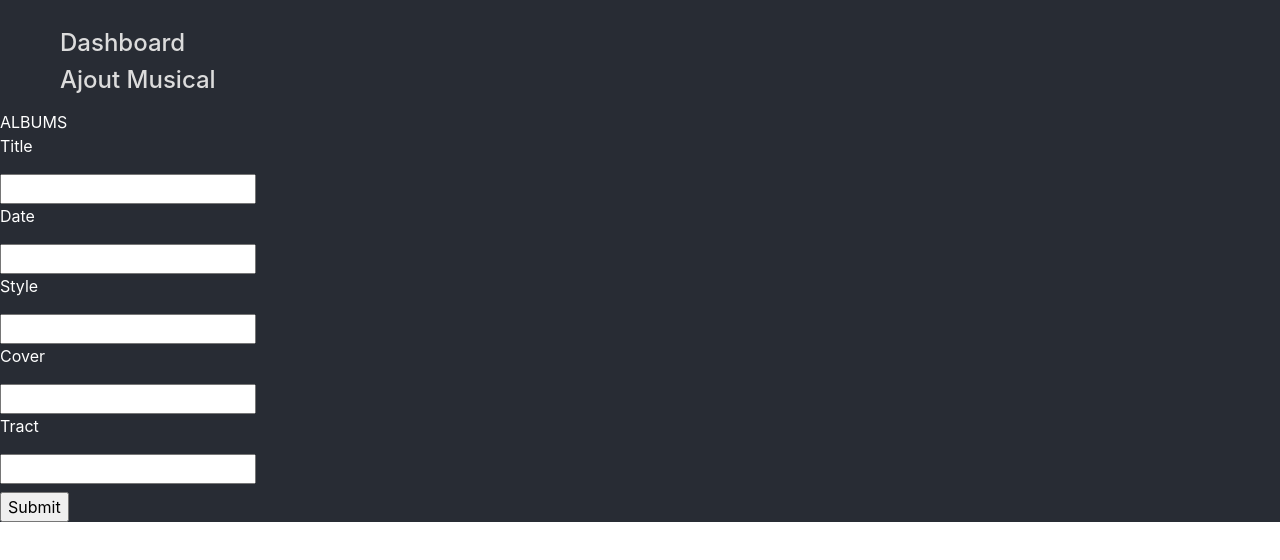
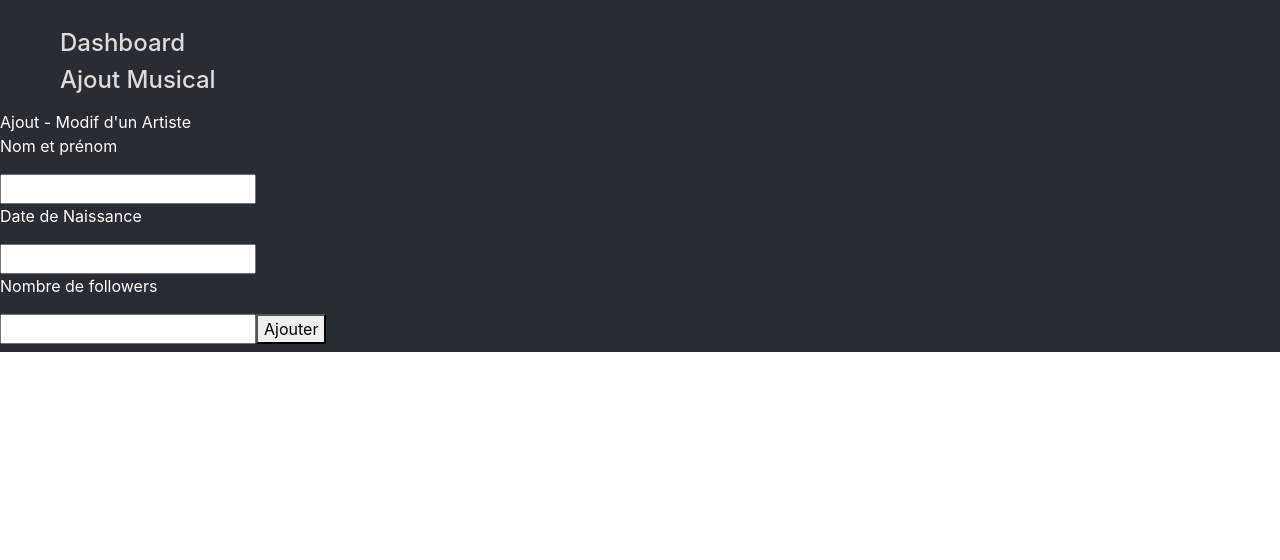
Before and after one commit to AurelienUltime/front_end, a React (Create React App) app: page /formulaire in a window 1280 px wide. Shown: the top 560 px of the page. Built offline with nearby package versions, Linux system fonts and the light colour scheme.

Commit message:
front maj deux graph à jour + formulaire

```diff
--- a/package.json
+++ b/package.json
@@ -6,6 +6,7 @@
     "axios": "^0.18.0",
     "bootstrap": "^4.3.1",
     "chart.js": "^2.7.3",
+    "d3-scale-chromatic": "^1.3.3",
     "lodash": "^4.17.11",
     "react": "^16.8.4",
     "react-chartjs": "^1.2.0",
--- a/src/App.js
+++ b/src/App.js
@@ -1,13 +1,13 @@
 import React, { Component } from 'react';
 import './App.css';
 import {Button, Container, Row, Col} from 'reactstrap';
-import Chart from './components/Chart';
-import Chart2 from './components/Chart2';
+
 import Chart3 from './components/Chart3';
 import CompareLine from './components/CompareLine';
 import Graph from './components/Graph';
 import GraphPie from './components/GraphPie';
 import Gallery from './components/Gallery';
+import BarChart2 from './components/BarChart';
 
 import Form from './components/form/Form';
 import PieChartNouv from './components/PieChartNouv';
@@ -52,7 +52,7 @@ function Dashboard() {
           <Graph/>
         </Col>
         <Col sm="6">
-          <GraphPie/>
+         <BarChart2/>
         </Col>
 
   </Row>
--- /dev/null
+++ b/src/components/BarChart.js
@@ -0,0 +1,95 @@
+import React, { PureComponent } from 'react';
+import PropTypes from 'prop-types';
+import {
+  BarChart, Bar, Cell, XAxis, YAxis, CartesianGrid, Tooltip, Legend,
+} from 'recharts';
+import { scaleOrdinal } from 'd3-scale';
+import { schemeCategory10 } from 'd3-scale-chromatic';
+import _ from 'lodash';
+import Axios from 'axios';
+
+const colors = scaleOrdinal(schemeCategory10).range();
+
+/*const data = [
+  {
+    name: 'Page A', uv: 4000, female: 2400, male: 2400,
+  },
+  {
+    name: 'Page B', uv: 3000, female: 1398, male: 2210,
+  },
+  {
+    name: 'Page C', uv: 2000, female: 9800, male: 2290,
+  },
+  {
+    name: 'Page D', uv: 2780, female: 3908, male: 2000,
+  },
+  {
+    name: 'Page E', uv: 1890, female: 4800, male: 2181,
+  },
+  {
+    name: 'Page F', uv: 2390, female: 3800, male: 2500,
+  },
+  {
+    name: 'Page G', uv: 3490, female: 4300, male: 2100,
+  },
+];
+*/
+const getPath = (x, y, width, height) => `M${x},${y + height}
+          C${x + width / 3},${y + height} ${x + width / 2},${y + height / 3} ${x + width / 2}, ${y}
+          C${x + width / 2},${y + height / 3} ${x + 2 * width / 3},${y + height} ${x + width}, ${y + height}
+          Z`;
+
+const TriangleBar = (props) => {
+  const {
+    fill, x, y, width, height,
+  } = props;
+
+  return <path d={getPath(x, y, width, height)} stroke="none" fill={fill} />;
+};
+
+TriangleBar.propTypes = {
+  fill: PropTypes.string,
+  x: PropTypes.number,
+  y: PropTypes.number,
+  width: PropTypes.number,
+  height: PropTypes.number,
+};
+
+export default class BarChart2 extends PureComponent {
+  static jsfiddleUrl = 'https://jsfiddle.net/alidingling/rnywhbu8/';
+
+  state = {
+      artistsFollowers: []
+  }
+  componentDidMount() {
+    Axios.get('http://localhost:3000/artists/followers')
+    .then(res => {
+        const artistsFollowers = res.data;
+        this.setState({artistsFollowers});
+    })
+}
+
+  render() {
+    return (
+      <BarChart
+        width={500}
+        height={300}
+        data={this.state.artistsFollowers}
+        margin={{
+          top: 20, right: 30, left: 20, bottom: 5,
+        }}
+      >
+        <CartesianGrid strokeDasharray="3 3" />
+        <XAxis dataKey="name" />
+        <YAxis />
+        <Bar dataKey="followers" fill="#8884d8" shape={<TriangleBar />} label={{ position: 'top' }}>
+          {
+            this.state.artistsFollowers.map((entry, index) => (
+              <Cell key={`cell-${index}`} fill={colors[index % 20]} />
+            ))
+          }
+        </Bar>
+      </BarChart>
+    );
+  }
+}
--- a/src/components/Chart2.js
+++ /dev/null
@@ -1,72 +0,0 @@
-import React, {Component} from 'react';
-import _ from 'lodash';
-
-//ici c le graph qu'on va utiliser
-import {Doughnut} from 'react-chartjs-2';
-
-import './Chart.css';
-import Axios from 'axios';
-
-class Chart2 extends Component {
-
-  /*  constructor(props){
-        super(props);
-        this.state = {
-
-        }
-    }
-*/
-
-    state={
-        trackTable: [],
-        chartData:{
-            labels:['60s','70s', '80s', '90s'],
-            datasets:[
-            {
-                label:'Decades',
-                data:[
-                    301,
-                    601,
-                    250,
-                    580
-                ],
-                backgroundColor:[
-                '#FF6384',
-                '#36A2EB',
-                '#FFCE56',
-                'green',
-
-                ]
-            }]
-        }    }
-
-    componentDidMount(){
-        Axios.get('http://localhost:3000/tracks/listenings')
-        .then(res => {
-            const trackTable = res.data;
-            this.setState({trackTable});
-
-        })
-        const labelTitle= _.pick(this.state.trackTable, ['title']);
-        const datasetsListenings= _.pick(this.state.trackTable, ['listenings']);
-
-        let chartData = Object.assign({}, this.state.chartData);    //creating copy of object
-        chartData.labels = labelTitle;
-        chartData.datasets.data=datasetsListenings;
-        console.log("chartData", chartData);                     //updating value
-        this.setState({chartData});
-    }
-    render (){
-        return (
-
-            <div>
-
-                <h3 className="Titre">Evolution des couleurs de cover</h3>
-
-    <Doughnut data={this.state.chartData}/>
-    <br/> <br/> </div>
-        );
-    }
-}
-
-export default Chart2;
--- a/src/components/Form/Artist.js
+++ b/src/components/Form/Artist.js
@@ -1,41 +1,59 @@
 import React, { Component } from 'react';
-
+import _ from 'lodash';
+import Axios from 'axios';
 
 class Formulaire extends React.Component {
-    constructor(props) {
+  /*  constructor(props) {
       super(props);
-      this.state = {value: ''};
-      this.state = {value2: ''};
 
       this.handleChange = this.handleChange.bind(this);
+      this.handleChange3= this.handleChange3.bind(this);
+      this.handleChange2 =this.handleChange2.bind(this);
       this.handleSubmit = this.handleSubmit.bind(this);
     }
+  */
+    state = {
+      name:'',
+      birth:'',
+      followers:''
+  }
+  handleChange = event => {
+      this.setState({ name: event.target.value,});
+  }
+  handleChange2 = event => {
+    this.setState({ birth: event.target.value});
+}
+handleChange3 = event => {
+  this.setState({  followers: event.target.value});
+}
 
-    // Gérer tous les paramètres du conteneur Artiste
-    handleChange(event) {
-      this.setState({sub: event.target.sub});
-     // this.setState({value2:event.target.value2});
+  handleSubmit = event => {
+      event.preventDefault();
+
+      const artist = {
+        name: this.state.name,
+        birth: this.state.birth,
+        followers: this.state.followers
+      };
+
+      Axios.put('http://localhost:3000/artists/', { artist })
 
     }
 
-    handleSubmit(event) {
-      alert('Vous avez ajouter un élément dans votre DashBoard' + this.state.value);
-      event.preventDefault();
-    }
-
     render() {
+      console.log("thiq.staet", this.state);
       return (
         <form onSubmit={this.handleSubmit}>
           <label>
-            Widget 1
+            Ajout - Modif d'un Artiste
         <p>Nom et prénom</p>
-        <input type="text" value={this.state.value} onChange={this.handleChange} />
+        <input type="text" name="name" onChange={this.handleChange}/>
         <p>Date de Naissance</p>
-        <input type="text" value2={this.state.value2} onChange={this.handleChange}/>
-        <p>Albums</p>
-        <input className="Albums" type="text" value3={this.state.value3} onChange={this.handleChange}/>
+        <input type="text" name="birth" onChange={this.handleChange2}/>
+        <p>Nombre de followers</p>
+        <input type="text" name="followers" onChange={this.handleChange3}/>
           </label>
-          <input type="submit" sub="Submit" />
+          <button type="submit">Ajouter</button>
         </form>
       );
     }
--- a/src/components/Form/Form.js
+++ b/src/components/Form/Form.js
@@ -8,7 +8,7 @@ class Form extends Component{
     render(){
         return(
 
-            <Album/>
+            <Artiste/>
 
 
         );
```
Also changed, not shown: 1 other file (tests, documents, lock files or other folders).
